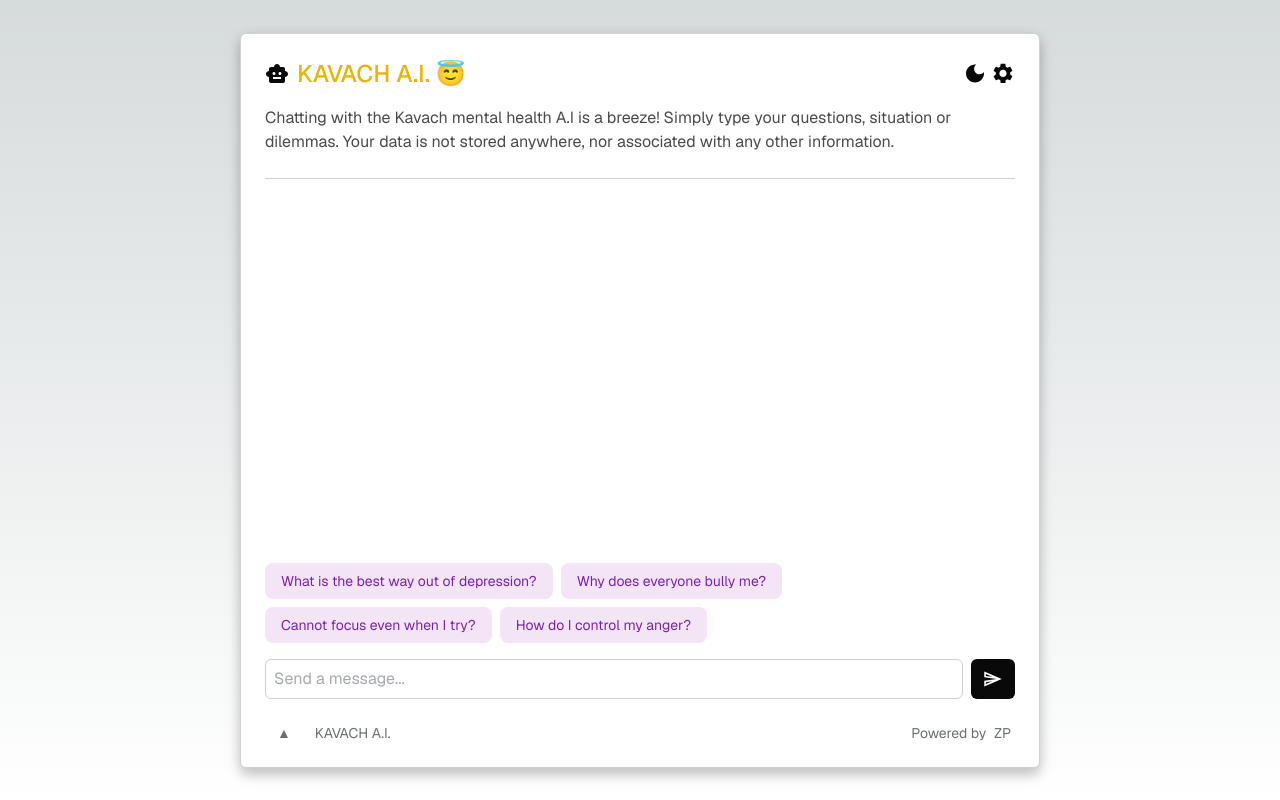
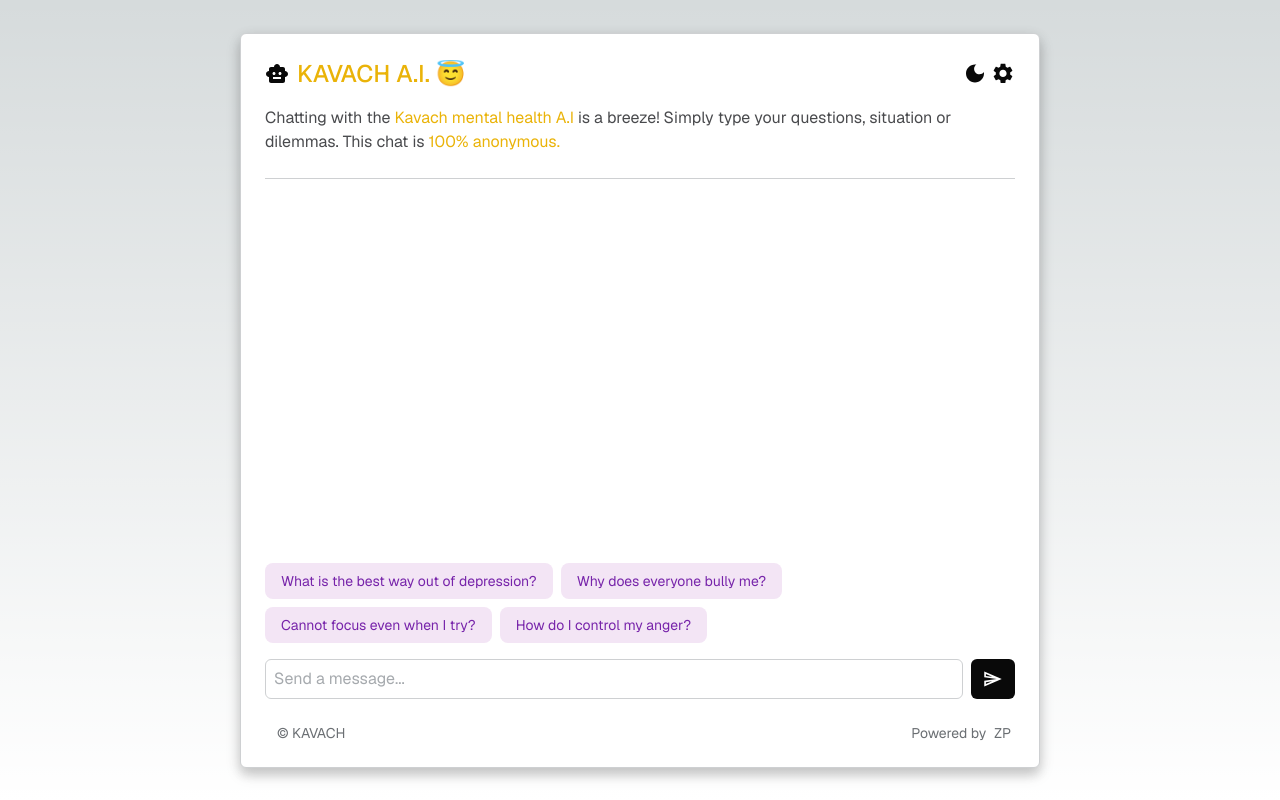
Before and after one commit to engagepy/ai_multimodal_webapp, a Next.js app: page / in a window 1280 px wide. Built offline with nearby package versions, Linux system fonts and the light colour scheme.

Commit message:
footer and header yellow

```diff
--- a/app/page.tsx
+++ b/app/page.tsx
@@ -54,7 +54,10 @@
               </button>
             </div>
           </div>
-          <p className="chatbot-text-secondary-inverse text-sm md:text-base mt-2 md:mt-4">Chatting with the Kavach mental health A.I is a breeze! Simply type your questions, situation or dilemmas. Your data is not stored anywhere, nor associated with any other information.</p>
+          <p className="chatbot-text-secondary-inverse text-sm md:text-base mt-2 md:mt-4">
+            Chatting with the  <span className="text-yellow-500">Kavach mental health A.I</span> is a breeze! Simply type your questions, situation or dilemmas. This chat is <span className="text-yellow-500">100% anonymous.</span>
+
+          </p>
         </div>
         <div className='flex-1 relative overflow-y-auto my-4 md:my-6'>
           <div className='absolute w-full overflow-x-hidden'>
--- a/components/Footer.tsx
+++ b/components/Footer.tsx
@@ -2,8 +2,8 @@
 const Footer = () => {
   return (
     <footer className="chatbot-text-tertiary flex justify-between text-sm mt-6">
-        <span className="px-3">▲</span>
-        <span className="px-3">KAVACH A.I.</span>
+        <span className="px-3">© KAVACH</span>
+
 
       <div className="ml-auto flex flex-row items-center">
         <span className="mr-1">Powered by</span>
```
